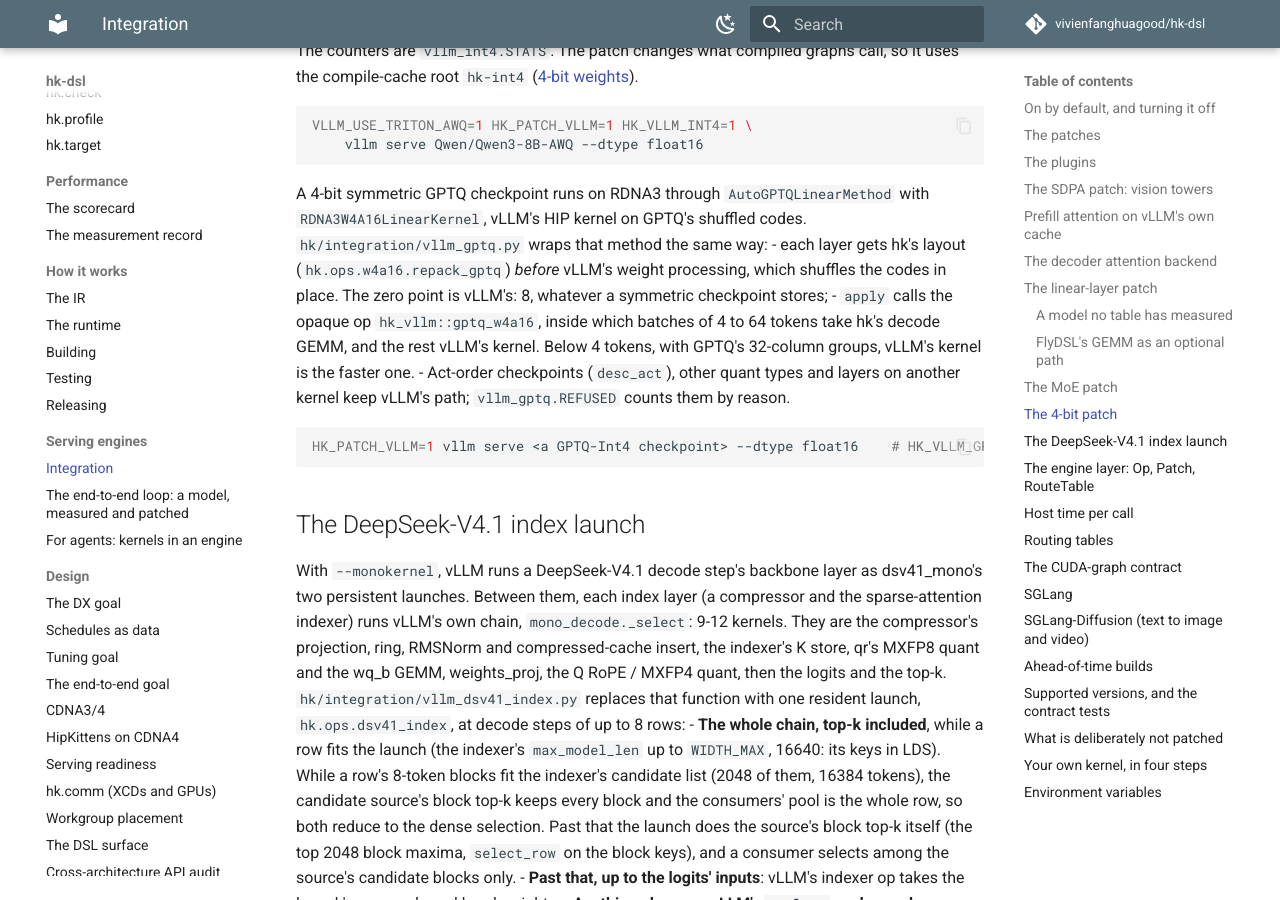
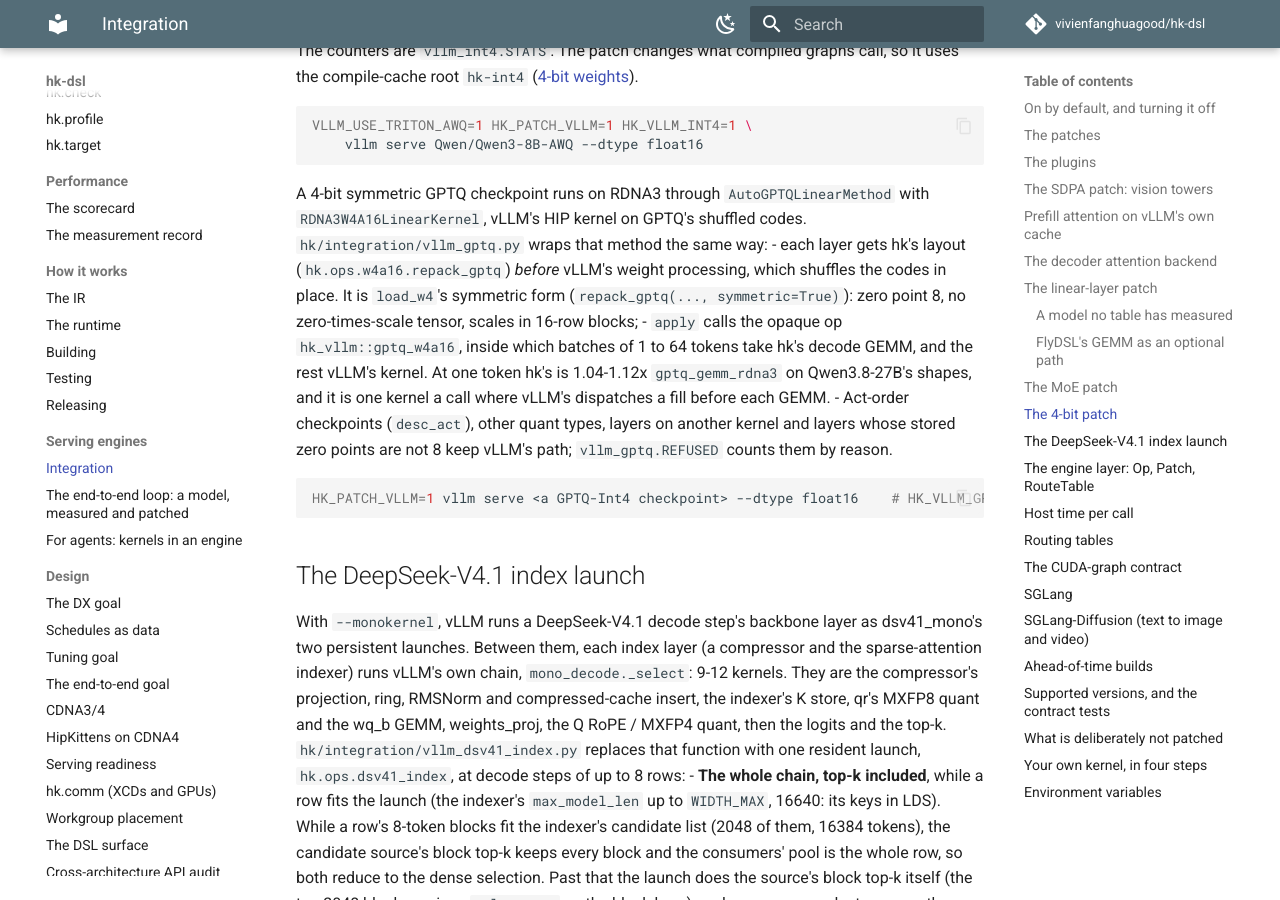
Before and after one commit to vivienfanghuagood/hk-dsl, an MkDocs documentation site: the page built from docs/integration.md, in a window 1280 px wide and 900 px high, scrolled down 14913 px. Built offline with MkDocs 1.6.1 and Material for MkDocs 9.7.7, drawn with Linux system fonts in a browser that asks for light colours; comment, search, counter and statistics services are not loaded; some of the changed text lies outside the part shown.

Commit message:
vllm_gptq: the symmetric form, MIN_M 1
The route repacks a layer into hk's symmetric layout
(repack_gptq(..., symmetric=True): scales in 16-row blocks, no zs), with
the stored zero points checked to be 8 -- a layer whose are not is left on
vLLM's kernel and counted ("zero points not 8") -- and runs the symmetric
kernel. It is 1.04-1.12x gptq_gemm_rdna3 at one token on every Qwen3.8-27B
TP1 shape, so MIN_M goes from 4 to 1: single-user decode takes hk.

Co-Authored-By: Claude <noreply@anthropic.com>

````diff
--- a/docs/integration.md
+++ b/docs/integration.md
@@ -568,13 +568,16 @@ A 4-bit symmetric GPTQ checkpoint runs on RDNA3 through `AutoGPTQLinearMethod`
 with `RDNA3W4A16LinearKernel`, vLLM's HIP kernel on GPTQ's shuffled codes.
 `hk/integration/vllm_gptq.py` wraps that method the same way:
 - each layer gets hk's layout (`hk.ops.w4a16.repack_gptq`) *before* vLLM's
-  weight processing, which shuffles the codes in place. The zero point is
-  vLLM's: 8, whatever a symmetric checkpoint stores;
+  weight processing, which shuffles the codes in place. It is `load_w4`'s
+  symmetric form (`repack_gptq(..., symmetric=True)`): zero point 8, no
+  zero-times-scale tensor, scales in 16-row blocks;
 - `apply` calls the opaque op `hk_vllm::gptq_w4a16`, inside which batches of
-  4 to 64 tokens take hk's decode GEMM, and the rest vLLM's kernel. Below
-  4 tokens, with GPTQ's 32-column groups, vLLM's kernel is the faster one.
-- Act-order checkpoints (`desc_act`), other quant types and layers on another
-  kernel keep vLLM's path; `vllm_gptq.REFUSED` counts them by reason.
+  1 to 64 tokens take hk's decode GEMM, and the rest vLLM's kernel. At one
+  token hk's is 1.04-1.12x `gptq_gemm_rdna3` on Qwen3.8-27B's shapes, and it
+  is one kernel a call where vLLM's dispatches a fill before each GEMM.
+- Act-order checkpoints (`desc_act`), other quant types, layers on another
+  kernel and layers whose stored zero points are not 8 keep vLLM's path;
+  `vllm_gptq.REFUSED` counts them by reason.
 
 ```bash
 HK_PATCH_VLLM=1 vllm serve <a GPTQ-Int4 checkpoint> --dtype float16    # HK_VLLM_GPTQ=0 turns it off
@@ -1139,7 +1142,7 @@ spelled:
 | `HK_VLLM_GEMM` | `_vllm_plugin.py` | route the unquantized linear layers (default on, gfx1100 and gfx1201) |
 | `HK_VLLM_MOE` | `_vllm_plugin.py` | route the bf16 MoE GEMMs up to 256 tokens a step (2 on gfx1201; default on, gfx1100 and gfx1201) |
 | `HK_VLLM_INT4` | `_vllm_plugin.py` | route AWQ linear layers' fp16/bf16 batches up to 64 tokens (default on) |
-| `HK_VLLM_GPTQ` | `_vllm_plugin.py` | route 4-bit symmetric GPTQ layers' fp16/bf16 batches of 4-64 tokens (default on, gfx1100) |
+| `HK_VLLM_GPTQ` | `_vllm_plugin.py` | route 4-bit symmetric GPTQ layers' fp16/bf16 batches of 1-64 tokens (default on, gfx1100) |
 | `HK_VLLM_MXFP8` | `_vllm_plugin.py` | K2: block-scaled MXFP8 linear layers at M >= 2048, two shapes from their own M (`vllm_mxfp8.MIN_M_NK`), six with measured M ranges below that (`vllm_mxfp8.RANGES`) (default on, gfx950) |
 | `HK_MXFP8_ANY` | `vllm_mxfp8.py` | `1`: K2 takes any (N, K) of whole tiles, not only the measured TP2 shapes (default off) |
 | `HK_VLLM_MOE_A8W4` | `_vllm_plugin.py` | K1: AITER a8w4 MoE at M >= `HK_MOE_A8W4_MIN_M` (2560) (default on, gfx950) |
````
Also changed, not shown: CHANGELOG.md (+6 -3 lines), 3 other files.
